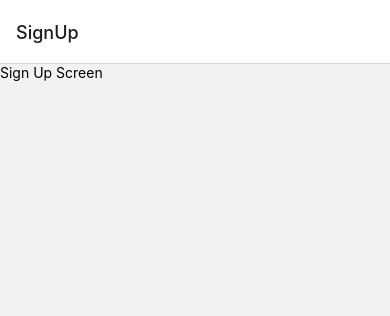
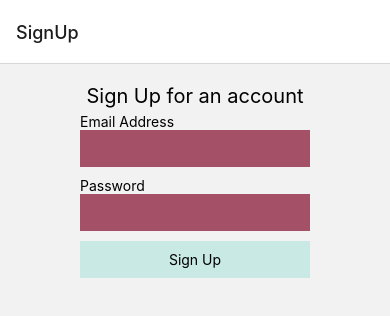
Before and after one commit to 8917KG/CrossplatformClassAppT1, a React Native app: screen / in a window 390 px wide. Shown: the top 316 px of the page. Built offline with nearby package versions, Linux system fonts and the light colour scheme.

Commit message:
styles the sign up screen

```diff
--- a/Screens/SignUp.js
+++ b/Screens/SignUp.js
@@ -1,11 +1,50 @@
-import { View, Text, StyleSheet } from "react-native";
+import { View, Text, TextInput, TouchableOpacity, StyleSheet } from "react-native";
 
 export function SignUpScreen (props){
     return(
-        <View>
-            <Text>
-                Sign Up Screen
+        <View style = {styles.page}>
+            <Text style = {styles.title}>
+                Sign Up for an account
             </Text>
+            <View style = {styles.inputGroup}>
+                <Text>Email Address</Text>
+                <TextInput style = {styles.input}/>
+            </View>
+            <View style = {styles.inputGroup}>
+                <Text>Password</Text>
+                <TextInput style = {styles.input}/>
+            </View>
+            <TouchableOpacity style = {styles.button}>
+                <Text style = {styles.buttonText}>
+                    Sign Up
+                </Text>
+            </TouchableOpacity>
         </View>
     )
 }
+
+const styles = StyleSheet.create({
+    page: {
+        marginHorizontal: 80,
+    },
+    title: {
+        fontSize: 20,
+        textAlign: 'center',
+        marginTop:20,
+    },
+    input: {
+        backgroundColor: '#a45167',
+        padding: 10,
+    },
+    inputGroup: {
+        marginVertical: 5,
+    },
+    button:{
+        backgroundColor: '#c9e9e4',
+        padding: 10,
+        marginVertical: 5,
+    },
+    buttonText: {
+        textAlign: 'center',
+    }
+})
```
